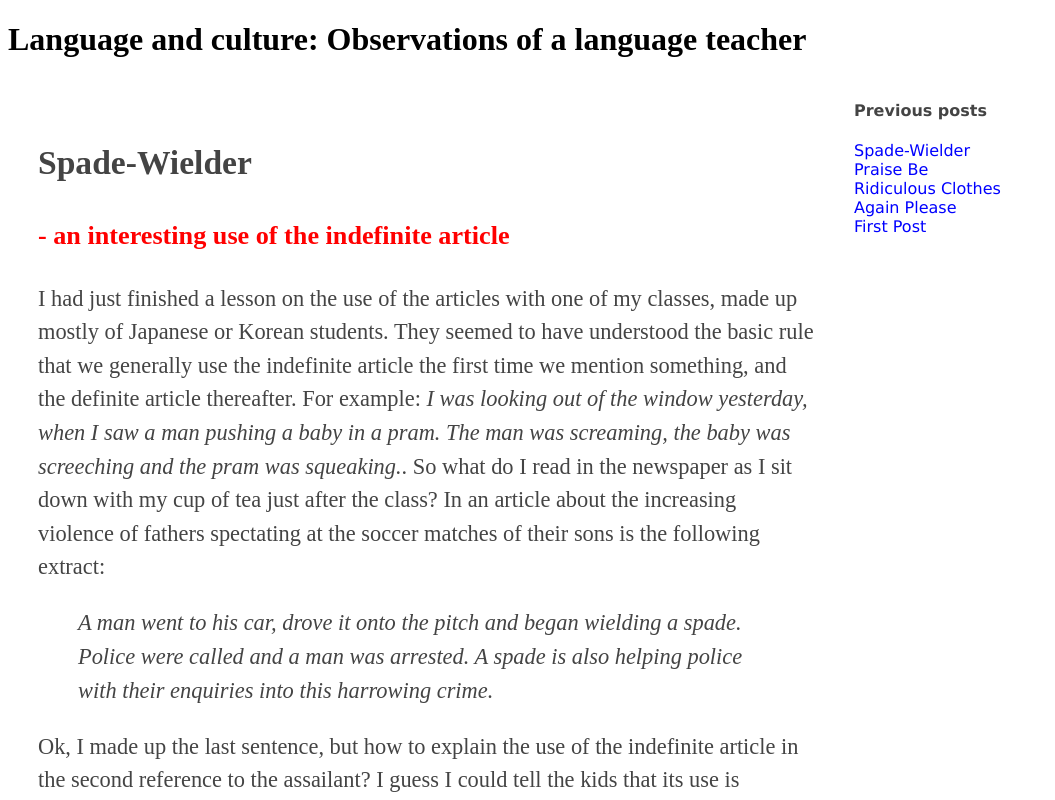
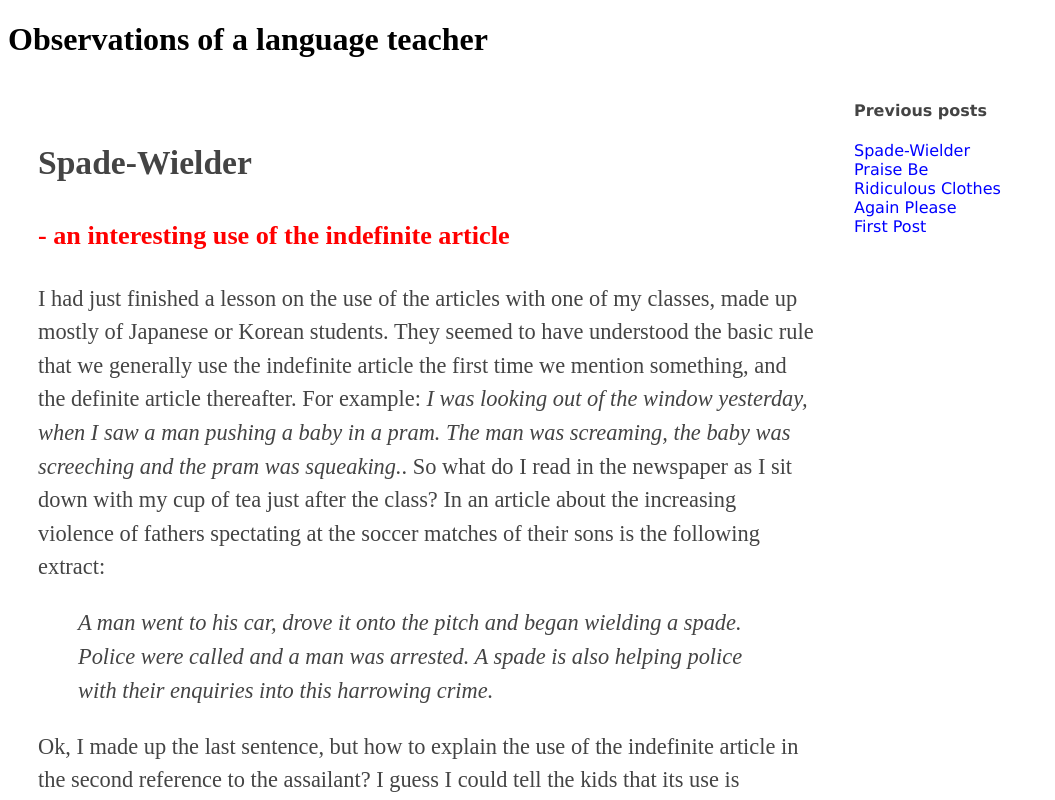
Before and after one commit to intertutor/blog, a website: page index.html in a window 1280 px wide. Shown: the top 800 px of the page, without its empty margins (0-1055 px from the left). Drawn offline with Linux system fonts and the light colour scheme.

Commit message:
index change - check netlify update

```diff
--- a/index.html
+++ b/index.html
@@ -7,7 +7,7 @@
     <link rel="stylesheet" href="css/site.css">
 </head>
 <body>
-    <h1>Language and culture: Observations of a language teacher</h1>
+    <h1>Observations of a language teacher</h1>
     <main>
         <article>
           <section></section>
```
